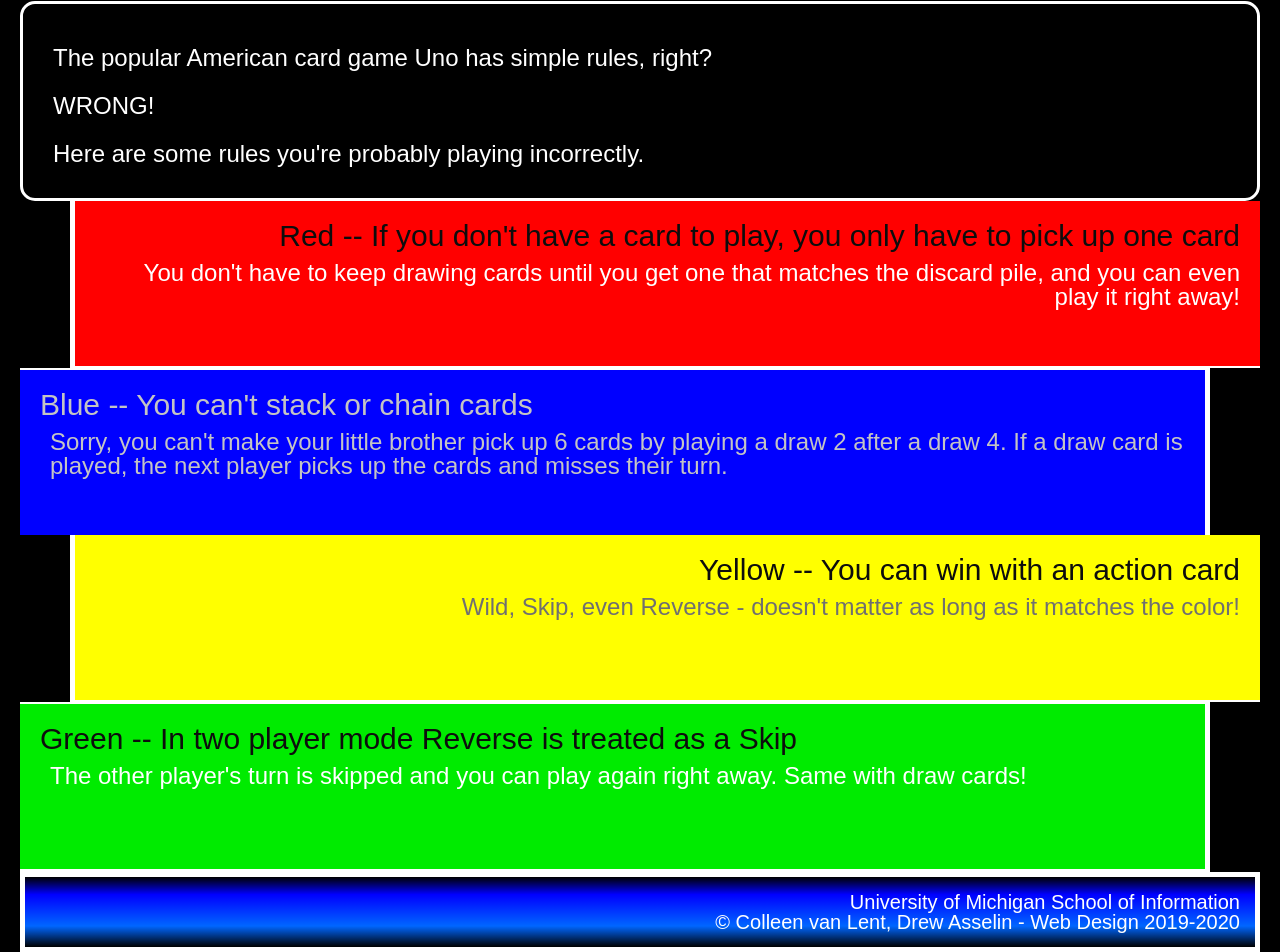
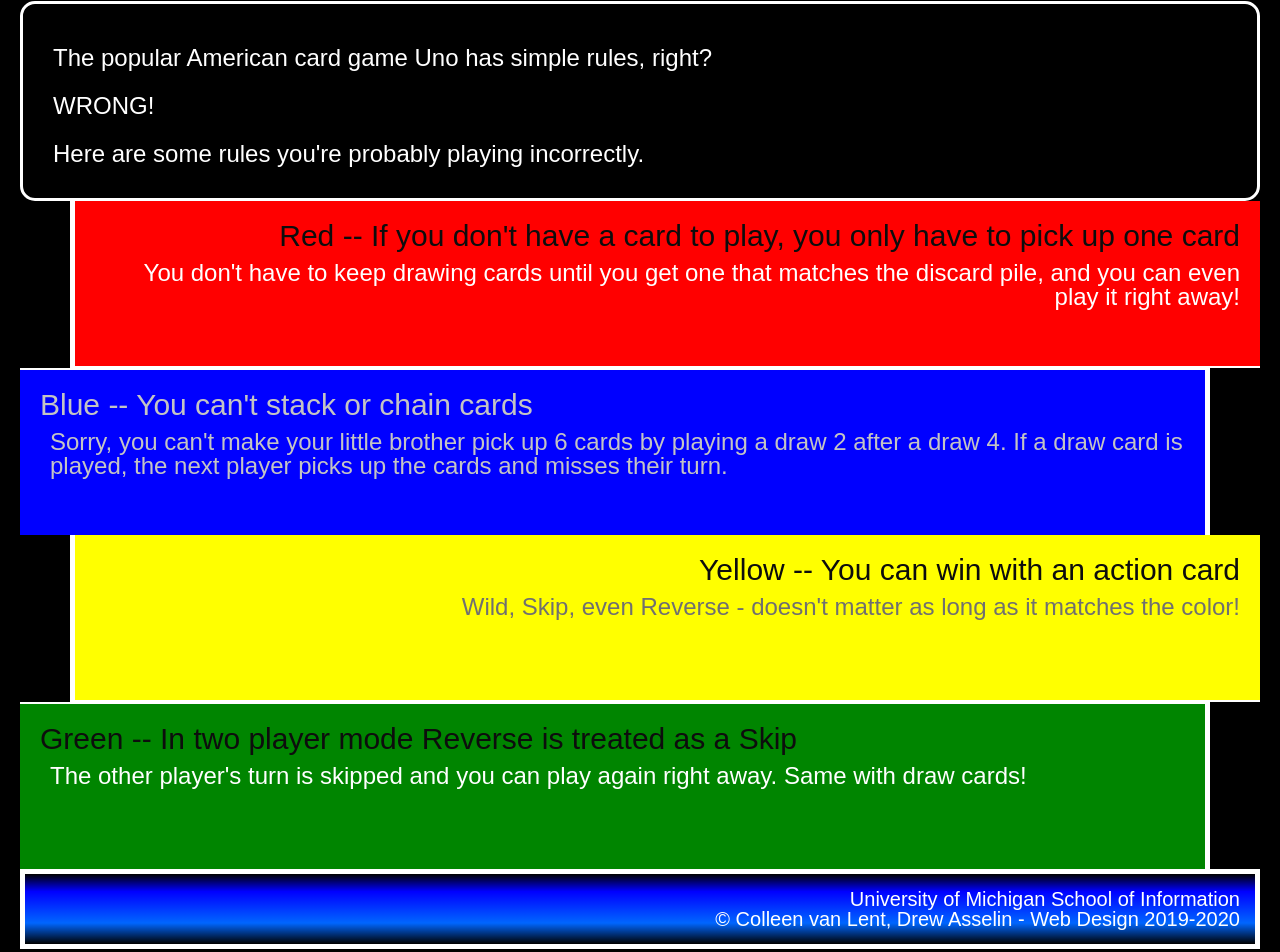
Before and after one commit to TiffanieCorwin/hw2_2024, a plain HTML site: page index.html in a window 1280 px wide. Shown: the part 327-1279 px from the top of the page. Drawn offline with Linux system fonts and the light colour scheme.

Commit message:
Add files via upload

```diff
--- a/css/style.css
+++ b/css/style.css
@@ -67,12 +67,13 @@ border-color: white;}
 
 .yellow p{color: #707070;}
 
-.green{background-color: #00eb00;
+.green{background-color: #008500;
 text-align: left;
 margin-right: 50px;
 border-top: solid 2px;
 border-right: solid 5px;
 border-left: none;
+border-bottom: none;
 border-color: white;}
 
 footer {
```
